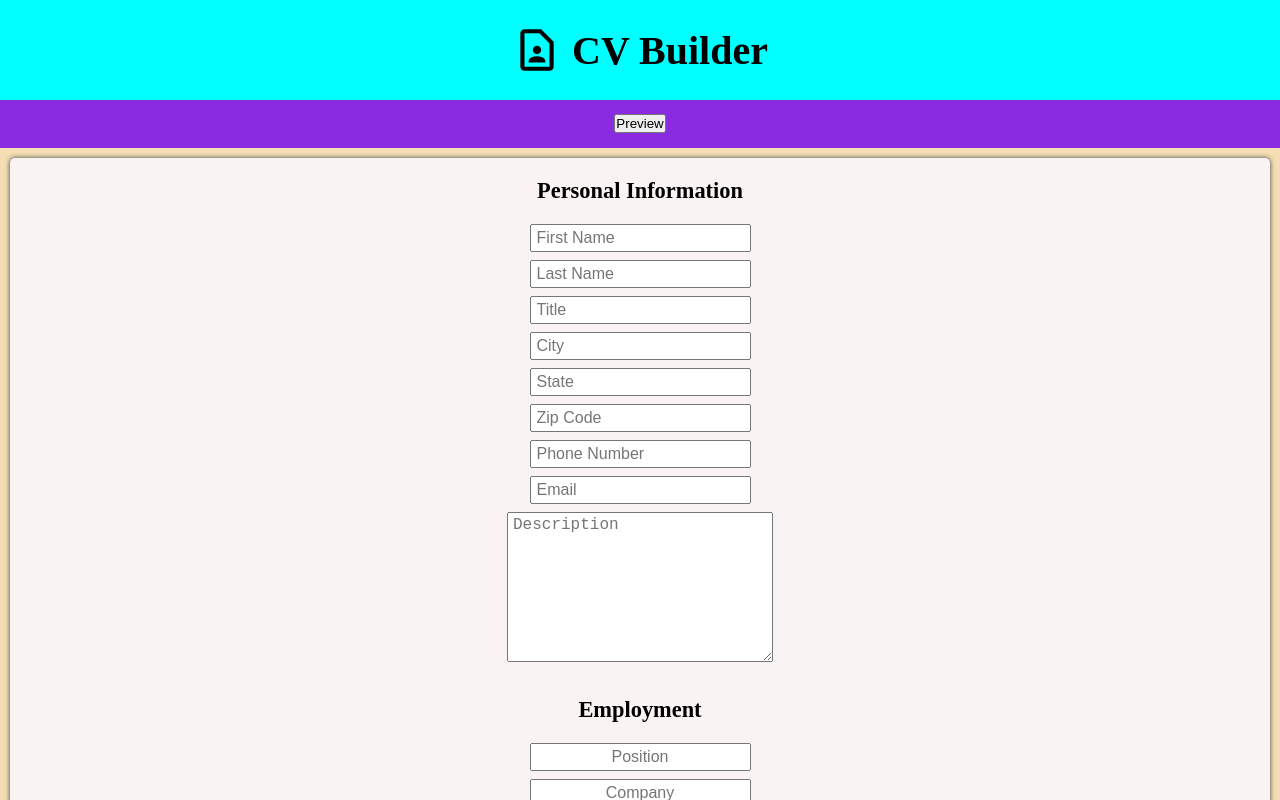
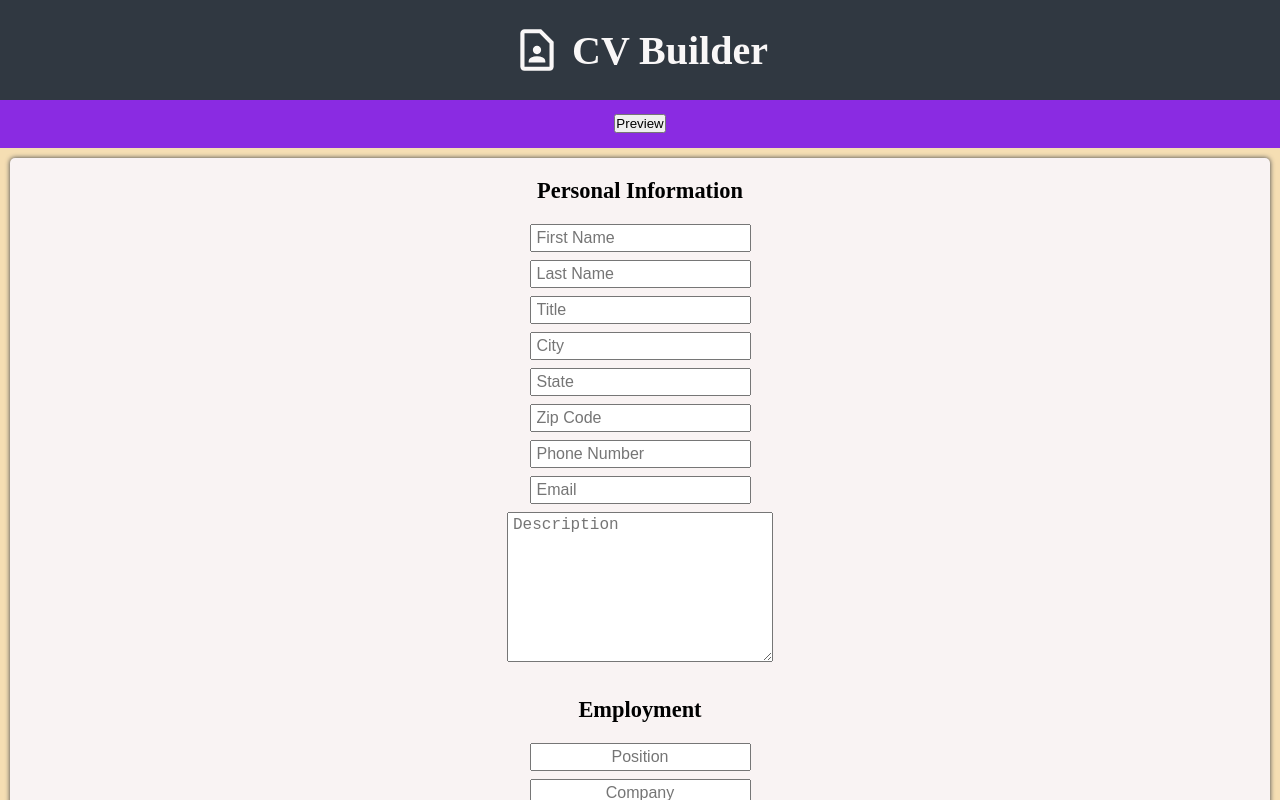
Before and after one commit to robisonwebdev/CV-Application, a React (Create React App) app: page / in a window 1280 px wide. Shown: the top 800 px of the page. Built offline with nearby package versions, Linux system fonts and the light colour scheme.

Commit message:
Changed background-color and added color to header.

```diff
--- a/src/styles/Header/Header.css
+++ b/src/styles/Header/Header.css
@@ -4,7 +4,8 @@ header {
     align-items: center;
     gap: 10px;
 
-    background-color: aqua; /* TEMP */
+    background-color: var(--lightBlack);
+    color: var(--eggShell);
     font-size: 2.5rem;
     height: 100px;
     width: 100%;
```
